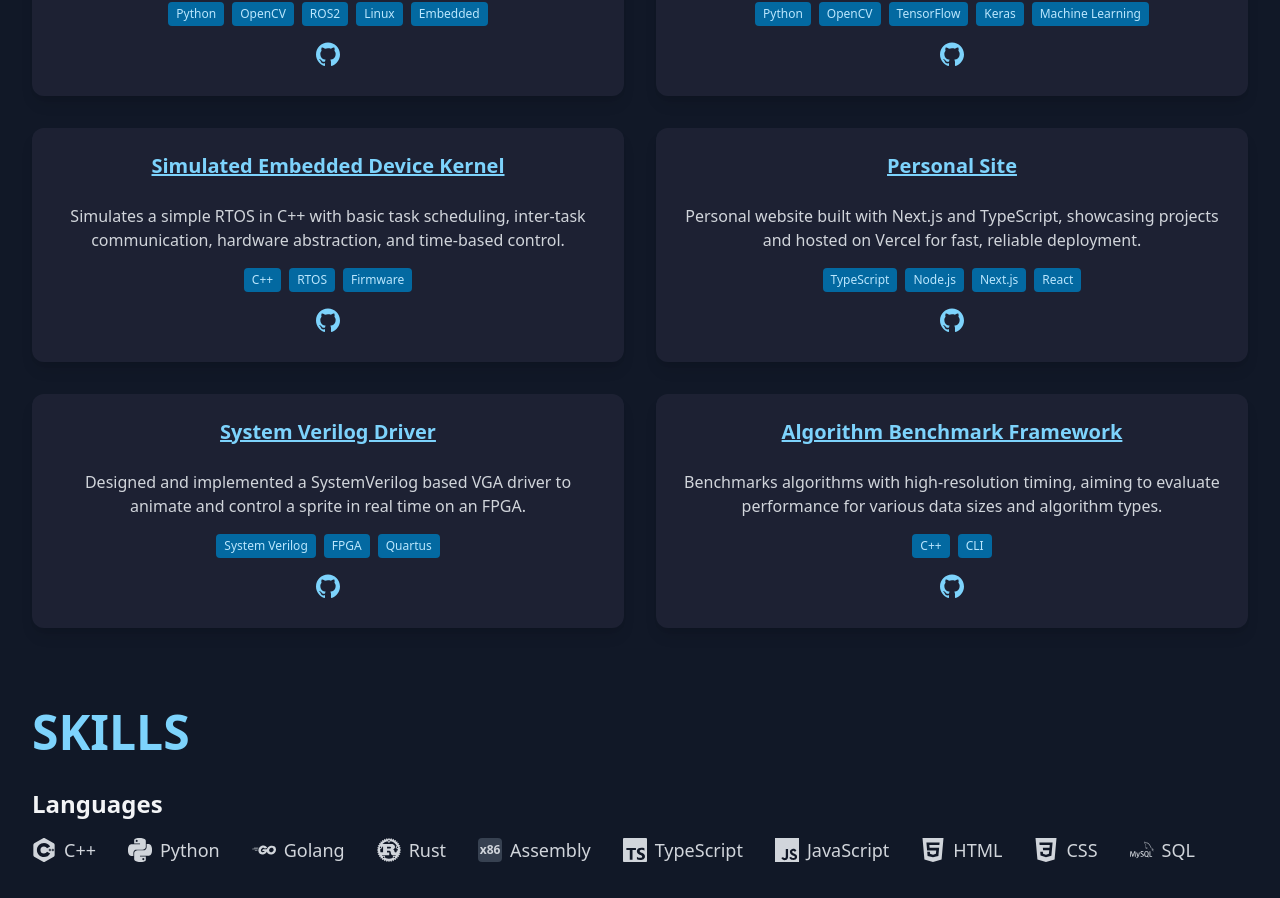
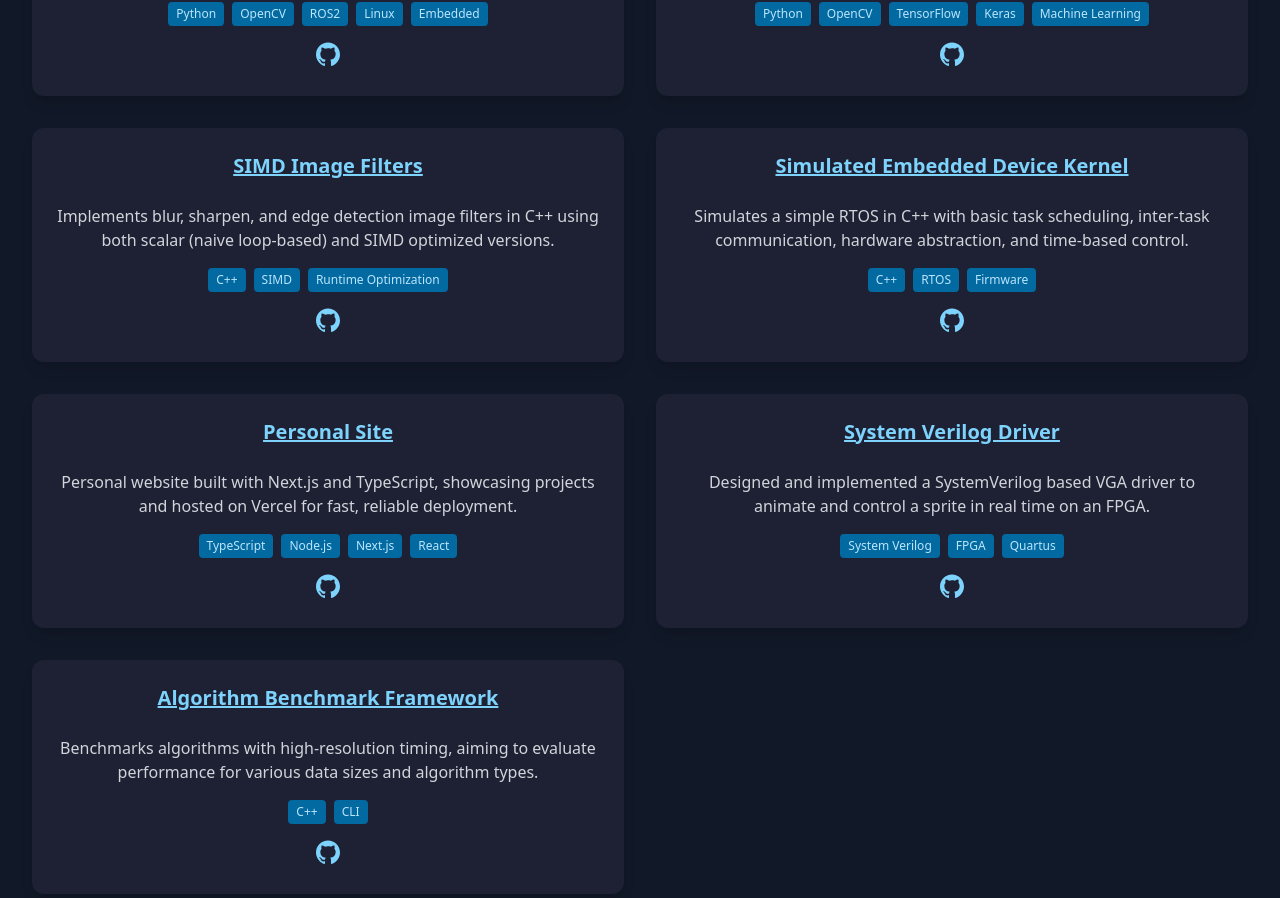
Before and after one commit to Zacharyat19/Personal-Site, a Next.js app: page / in a window 1280 px wide. Shown: the part 1140-2038 px from the top of the page. Built offline with nearby package versions, Linux system fonts and the light colour scheme.

Commit message:
Added project and updated resume.

```diff
--- a/components/Projects.tsx
+++ b/components/Projects.tsx
@@ -14,6 +14,12 @@ const projects = [
     description: "An image classification system using Python OpenCV with TensorFlow’s transfer learning to support real-time and batch image processing.",
     tech: ["Python", "OpenCV", "TensorFlow", "Keras", "Machine Learning"],
     github: "https://github.com/Zacharyat19/TensorFlow-Image-Classification",
+  },
+  {
+    title: "SIMD Image Filters",
+    description: "Implements blur, sharpen, and edge detection image filters in C++ using both scalar (naive loop-based) and SIMD optimized versions.",
+    tech: ["C++", "SIMD", "Runtime Optimization"],
+    github: "https://github.com/Zacharyat19/SIMD-Image-Filter-Library",
   },
   {
     title: "Simulated Embedded Device Kernel",
```
Also changed, not shown: 1 other file (tests, documents, lock files or other folders).
